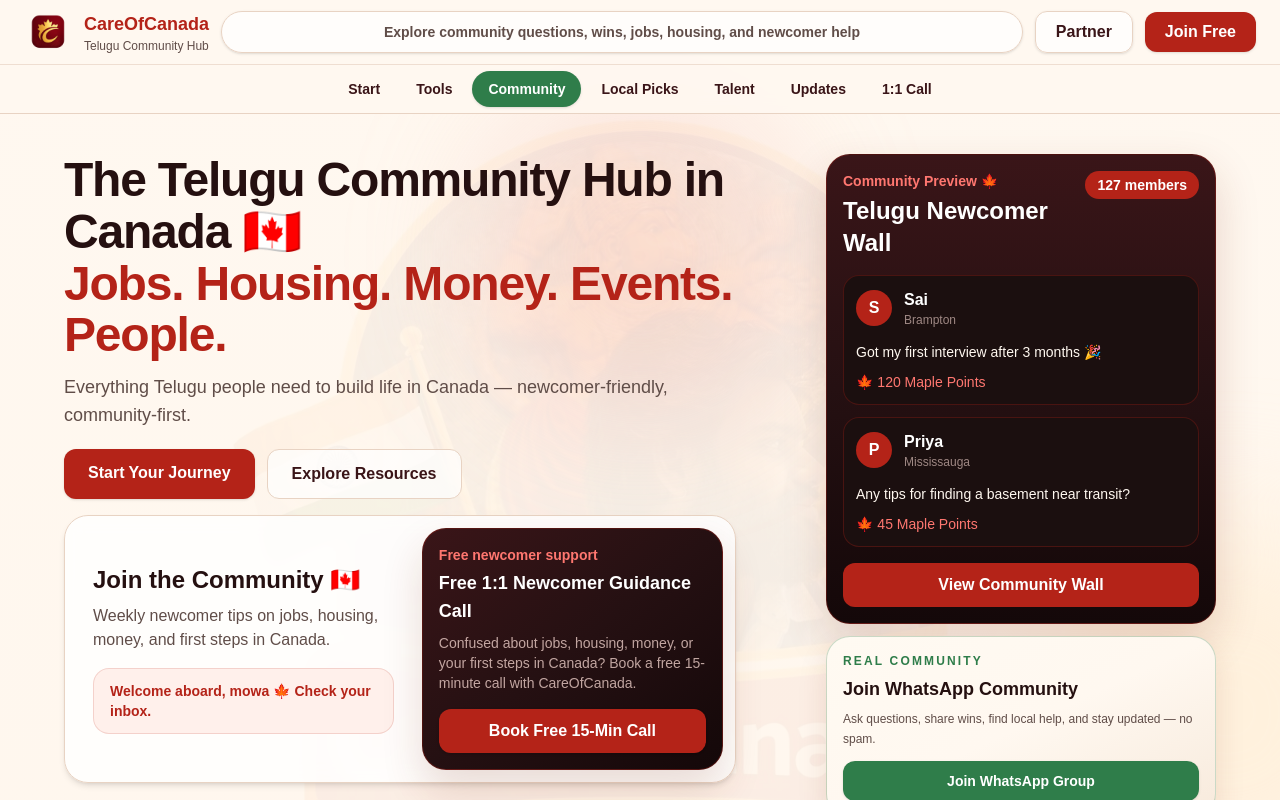
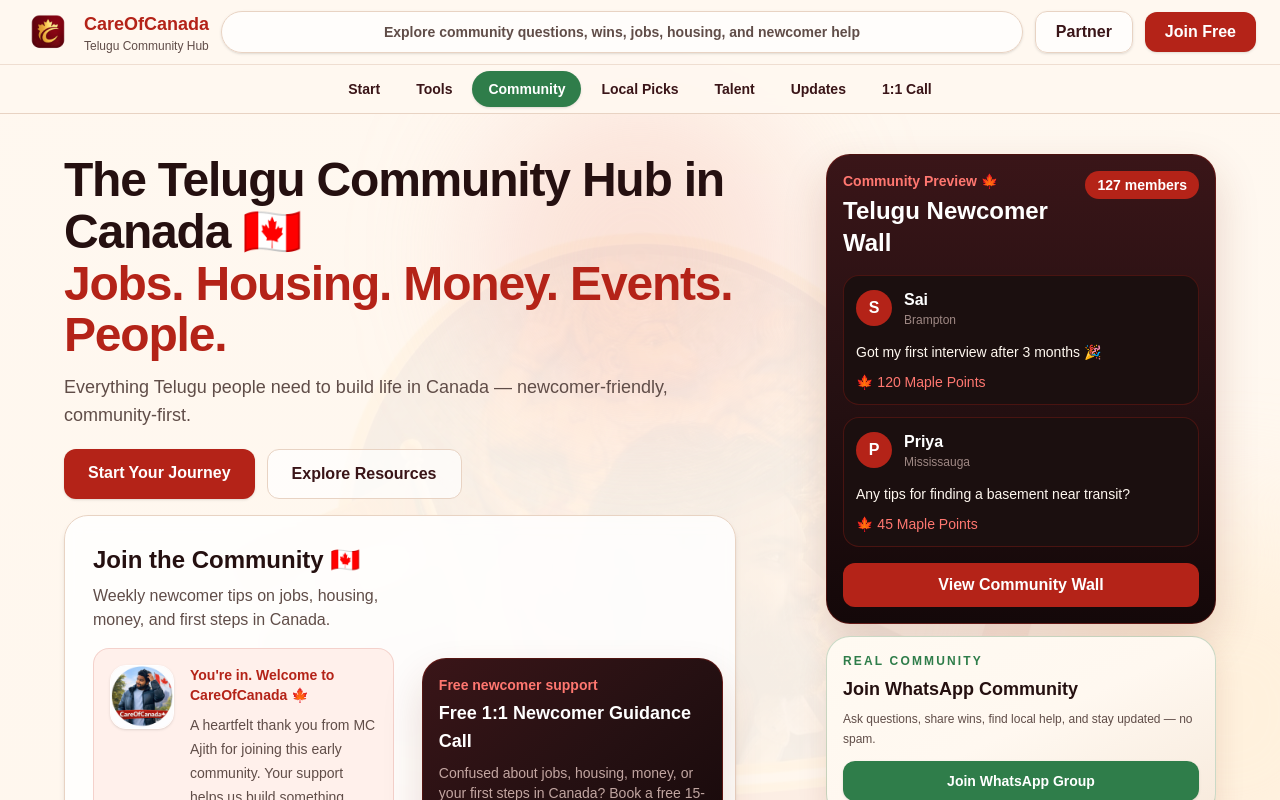
Before and after one commit to PranithhKotamraju/careofcanada, a Next.js app: page / in a window 1280 px wide. Both pictures are taken after typing "name@example.com" into the empty fields and a click on the button "Join Free". Shown: the top 800 px of the page. Built offline with nearby package versions, Linux system fonts and the light colour scheme.

Commit message:
Add Vercel Analytics

```diff
--- a/app/community/page.tsx
+++ b/app/community/page.tsx
@@ -2,9 +2,11 @@
 
 import GuidanceCallCard from "@/components/GuidanceCallCard";
 import WhatsAppCommunityCard from "@/components/WhatsAppCommunityCard";
+import NewsletterWelcomeCard from "@/components/NewsletterWelcomeCard";
 import SiteHeader from "@/components/SiteHeader";
 import SiteFooter from "@/components/SiteFooter";
 import { motion } from "framer-motion";
+import Link from "next/link";
 import { useEffect, useState } from "react";
 import type { FormEvent } from "react";
 
@@ -131,9 +133,7 @@
       </p>
 
       {emailSignupSuccess ? (
-        <div className="mt-4 rounded-2xl border border-red-100 bg-red-50 px-4 py-3 text-sm font-semibold text-red-700">
-          Welcome aboard, mowa 🍁 Check your inbox.
-        </div>
+        <NewsletterWelcomeCard />
       ) : (
         <form
           action={mailerLiteSubscribeUrl}
@@ -377,21 +377,21 @@
             </p>
 
             <nav className="mt-6 space-y-2 text-sm font-semibold">
-              <a href="/" className="block rounded-lg px-3 py-2 text-[#5c4b4b] hover:bg-red-50 hover:text-red-600">
+              <Link href="/" className="block rounded-lg px-3 py-2 text-[#5c4b4b] hover:bg-red-50 hover:text-red-600">
                 Home
-              </a>
-              <a href="/first-30-days" className="block rounded-lg px-3 py-2 text-[#5c4b4b] hover:bg-red-50 hover:text-red-600">
+              </Link>
+              <Link href="/first-30-days" className="block rounded-lg px-3 py-2 text-[#5c4b4b] hover:bg-red-50 hover:text-red-600">
                 First 30 Days
-              </a>
-              <a href="/community" className="block rounded-lg bg-red-600 px-3 py-2 text-white">
+              </Link>
+              <Link href="/community" className="block rounded-lg bg-red-600 px-3 py-2 text-white">
                 Community
-              </a>
-              <a href="/talent-hub" className="block rounded-lg px-3 py-2 text-[#5c4b4b] hover:bg-red-50 hover:text-red-600">
+              </Link>
+              <Link href="/talent-hub" className="block rounded-lg px-3 py-2 text-[#5c4b4b] hover:bg-red-50 hover:text-red-600">
                 Talent Hub
-              </a>
-              <a href="/community-partners" className="block rounded-lg px-3 py-2 text-[#5c4b4b] hover:bg-red-50 hover:text-red-600">
+              </Link>
+              <Link href="/community-partners" className="block rounded-lg px-3 py-2 text-[#5c4b4b] hover:bg-red-50 hover:text-red-600">
                 Partners
-              </a>
+              </Link>
             </nav>
           </motion.div>
 
@@ -449,7 +449,7 @@
             className="mb-5 rounded-3xl border border-[#ead7cf] bg-white/80 p-4 shadow-md backdrop-blur sm:p-5"
           >
             <h2 className="text-lg font-bold sm:text-xl">
-              What's on your mind, mowa?
+              What&apos;s on your mind, mowa?
             </h2>
 
             <form onSubmit={handleSubmit} noValidate>
--- a/app/layout.tsx
+++ b/app/layout.tsx
@@ -1,3 +1,5 @@
+import { Analytics } from "@vercel/analytics/next";
+
 import type { Metadata } from "next";
 import { Geist, Geist_Mono } from "next/font/google";
 import Script from "next/script";
@@ -50,6 +52,7 @@
             ml('account', '2461634');
           `}
         </Script>
+        <Analytics />
       </body>
     </html>
   );
--- a/app/page.tsx
+++ b/app/page.tsx
@@ -5,6 +5,7 @@
 import JobTracker from "@/components/JobTracker";
 import BenefitsGuide from "@/components/BenefitsGuide";
 import WhatsAppCommunityCard from "@/components/WhatsAppCommunityCard";
+import NewsletterWelcomeCard from "@/components/NewsletterWelcomeCard";
 import SiteHeader from "@/components/SiteHeader";
 import SiteFooter from "@/components/SiteFooter";
 import { useState } from "react";
@@ -179,9 +180,7 @@
                   </p>
 
                   {emailSignupSuccess ? (
-                    <div className="mt-4 rounded-2xl border border-[var(--coc-maple)]/15 bg-[var(--coc-maple-soft)] px-4 py-3 text-sm font-semibold text-[var(--coc-maple)]">
-                      Welcome aboard, mowa 🍁 Check your inbox.
-                    </div>
+                    <NewsletterWelcomeCard />
                   ) : (
                     <form
                       action={mailerLiteSubscribeUrl}
--- /dev/null
+++ b/components/NewsletterWelcomeCard.tsx
@@ -0,0 +1,52 @@
+const whatsAppGroupUrl =
+  "https://chat.whatsapp.com/FofHnslAO2IGQ0oJysYWrG?mode=gi_t";
+
+const nextSteps = [
+  ["Join WhatsApp", whatsAppGroupUrl],
+  ["Follow Instagram", "https://www.instagram.com/careofcanada"],
+  ["Explore Resources", "/#resources"],
+  ["Discover Local Picks", "/community-partners"],
+];
+
+export default function NewsletterWelcomeCard() {
+  return (
+    <div className="mt-4 rounded-2xl border border-[var(--coc-maple)]/15 bg-[var(--coc-maple-soft)] p-4 text-[var(--coc-ink)]">
+      <div className="flex gap-4">
+        <img
+          src="/images/aj.jpg"
+          alt="MC Ajith from CareOfCanada"
+          className="h-16 w-16 shrink-0 rounded-2xl border border-white object-cover shadow-sm"
+        />
+
+        <div>
+          <p className="text-sm font-bold text-[var(--coc-maple)]">
+            You&apos;re in. Welcome to CareOfCanada 🍁
+          </p>
+          <p className="mt-2 text-sm leading-6 text-[var(--coc-muted)]">
+            A heartfelt thank you from MC Ajith for joining this early
+            community. Your support helps us build something useful for Telugu
+            people across Canada.
+          </p>
+        </div>
+      </div>
+
+      <div className="mt-4 grid gap-2 sm:grid-cols-2">
+        {nextSteps.map(([label, href]) => (
+          <a
+            key={label}
+            href={href}
+            target={href.startsWith("http") ? "_blank" : undefined}
+            rel={href.startsWith("http") ? "noopener noreferrer" : undefined}
+            className="rounded-xl border border-[var(--coc-border)] bg-white px-3 py-2 text-center text-xs font-bold text-[var(--coc-burgundy-2)] transition hover:border-[var(--coc-maple)]/25 hover:text-[var(--coc-maple)]"
+          >
+            {label}
+          </a>
+        ))}
+      </div>
+
+      <p className="mt-4 text-xs font-semibold text-[var(--coc-maple)]">
+        Mana Community. Mana Platform.
+      </p>
+    </div>
+  );
+}
--- a/package.json
+++ b/package.json
@@ -10,6 +10,7 @@
   },
   "dependencies": {
     "@supabase/supabase-js": "^2.108.2",
+    "@vercel/analytics": "^2.0.1",
     "framer-motion": "^12.40.0",
     "next": "16.2.9",
     "react": "19.2.4",
```
Also changed, not shown: 1 other file (tests, documents, lock files or other folders).
